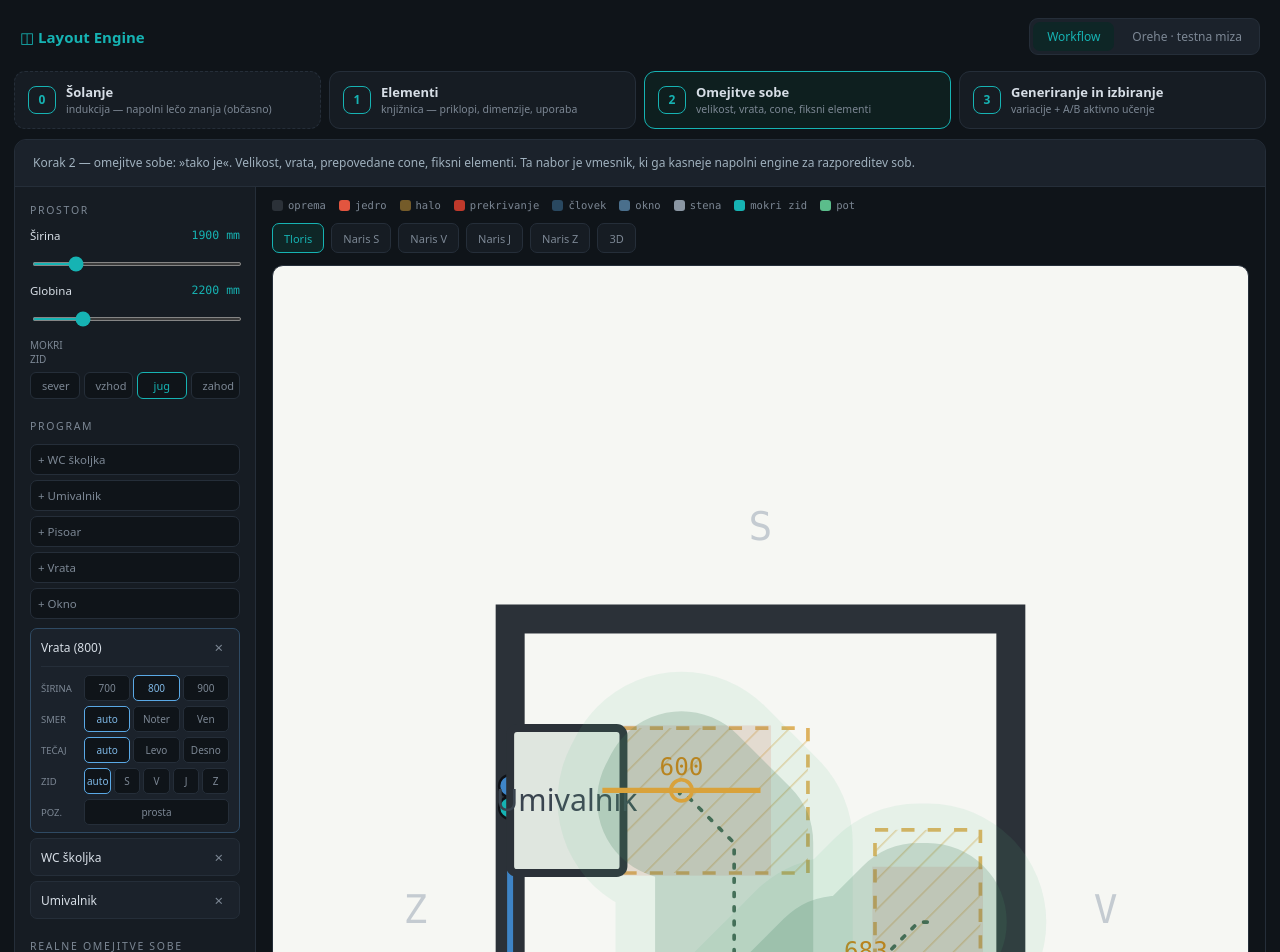
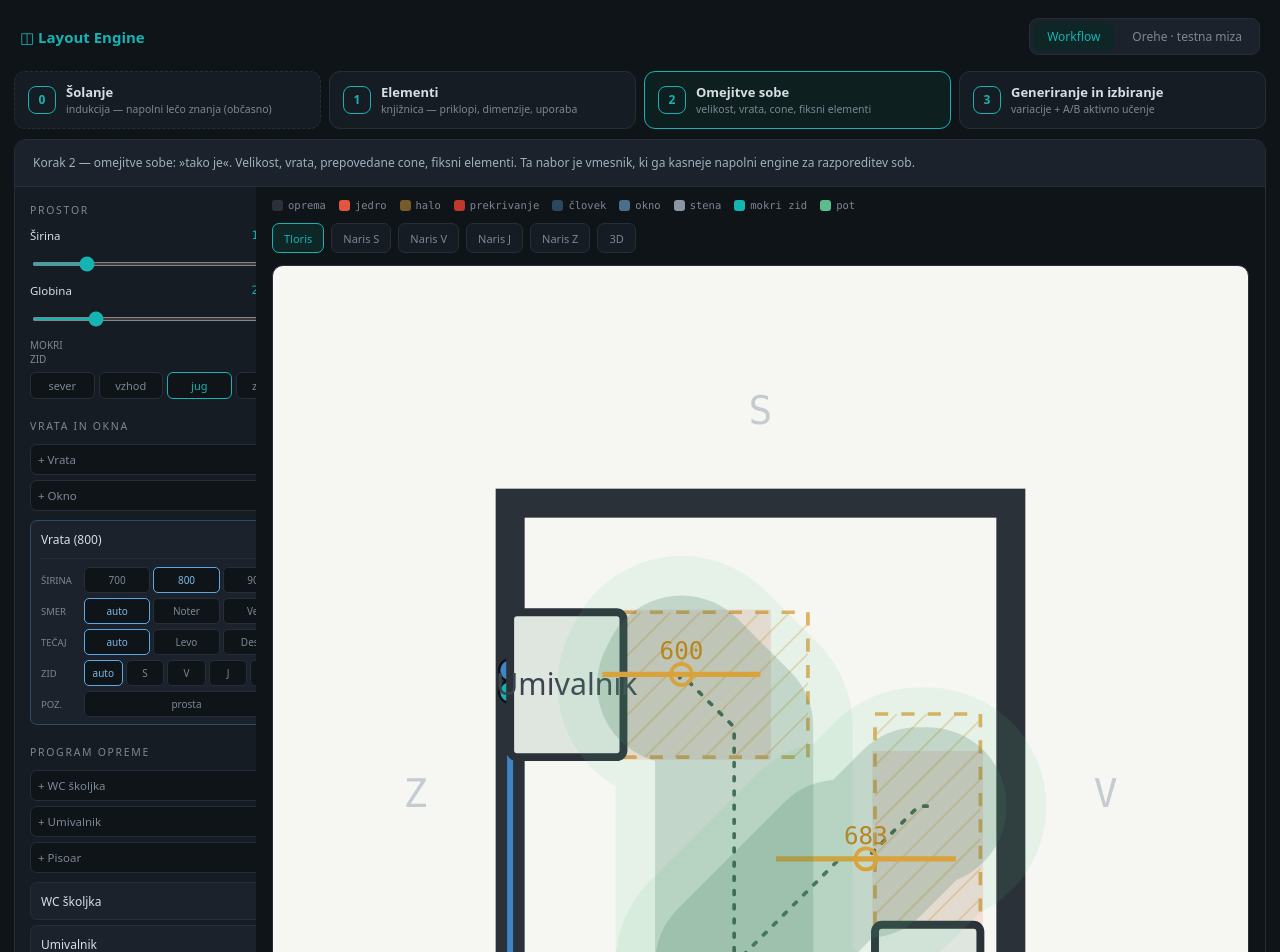
Before and after one commit to zorkojaka/FloorPlannerApp, a React (Vite) app: page / in a window 1280 px wide. Shown: the top 952 px of the page. Built offline with nearby package versions, Linux system fonts and the light colour scheme.

Commit message:
Reorganize room constraints workflow

```diff
--- a/src/LegacyLayoutEngine.jsx
+++ b/src/LegacyLayoutEngine.jsx
@@ -423,16 +423,11 @@ function O2({library}){
 
 /* ===== Korak 2 — omejitve sobe (leva polovica nekdanjega O2) ===== */
 function ConstraintsPanel({rp,library}){
-  const {W,setW,D,setD,wet,setWet,prog,setProg,setInst,soft,setSoft,allowFloorRoutes,setAllowFloorRoutes,zones,setZones,setZone,hasDoor,cornerEls,feasibility,setSeed,pathMin,setPathMin,pathWant,setPathWant,showPaths,setShowPaths}=rp;
-  return (
-    <aside className="col">
-      <div className="eyebrow">Prostor</div>
-      <Num label="Širina" v={W} set={setW} min={1200} max={5000} step={50}/>
-      <Num label="Globina" v={D} set={setD} min={1400} max={5000} step={50}/>
-      <div className="wp"><span>Mokri zid</span><div className="rt wgrid">{["N","E","S","W"].map(w=><button key={w} className={wet===w?"on":""} onClick={()=>setWet(w)}>{({N:"sever",E:"vzhod",S:"jug",W:"zahod"})[w]}</button>)}</div></div>
-      <div className="eyebrow mt">Program</div>
-      <div className="addRow">{Object.entries(library).map(([k,e])=><button key={k} onClick={()=>setProg(p=>[...p,{id:uid(),key:k,...(isDoor(e)?{w:800,dir:"auto",wall:"auto",hinge:"auto"}:{})}])}>+ {e.name}</button>)}</div>
-      <div className="progList">{prog.map(p=>{const e=library[p.key];const door=isDoor(e);
+  const {W,setW,D,setD,wet,setWet,prog,setProg,setInst,soft,setSoft,allowFloorRoutes,setAllowFloorRoutes,zones,setZones,setZone,hasDoor,cornerEls,feasibility,setSeed,pathMin,setPathMin,pathWant,setPathWant,showPaths,setShowPaths,paths,comfort}=rp;
+  const openings=prog.filter(p=>{const e=library[p.key];return e&&(isDoor(e)||e.kind==="window");});
+  const equipment=prog.filter(p=>{const e=library[p.key];return e&&!isDoor(e)&&e.kind!=="window";});
+  const addProgram=(key)=>setProg(p=>[...p,{id:uid(),key,...(isDoor(library[key])?{w:800,dir:"auto",wall:"auto",hinge:"auto"}:{})}]);
+  const renderItem=(p)=>{const e=library[p.key];const door=isDoor(e);
     return <div key={p.id} className={"pItem "+(door?"door":"")}>
       <div className="pTop"><span>{e.name}{door?` (${p.w})`:""}</span><button onClick={()=>setProg(P=>P.filter(x=>x.id!==p.id))}>×</button></div>
       {door && <div className="dCfg">
@@ -443,10 +438,27 @@ function ConstraintsPanel({rp,library}){
         <div className="dRow"><span>poz.</span><div className="rt3"><button className={p.fixedPos?"on":""} onClick={()=>setInst(p.id,{fixedPos:!p.fixedPos})}>{p.fixedPos?"fiksna":"prosta"}</button></div></div>
         {p.fixedPos && <input type="range" min="0" max="1" step="0.02" value={p.fpos??0.5} onChange={e=>setInst(p.id,{fpos:+e.target.value})} style={{width:"100%",marginTop:2,accentColor:"#5aa9e6"}}/>}
       </div>}
-        </div>;})}</div>
+    </div>;
+  };
+  return (
+    <aside className="constraints2">
+      <div className="col inputCol">
+        <div className="eyebrow">Prostor</div>
+        <Num label="Širina" v={W} set={setW} min={1200} max={5000} step={50}/>
+        <Num label="Globina" v={D} set={setD} min={1400} max={5000} step={50}/>
+        <div className="wp"><span>Mokri zid</span><div className="rt wgrid">{["N","E","S","W"].map(w=><button key={w} className={wet===w?"on":""} onClick={()=>setWet(w)}>{({N:"sever",E:"vzhod",S:"jug",W:"zahod"})[w]}</button>)}</div></div>
+
+        <div className="eyebrow mt">Vrata in okna</div>
+        <div className="addRow">{Object.entries(library).filter(([,e])=>isDoor(e)||e.kind==="window").map(([k,e])=><button key={k} onClick={()=>addProgram(k)}>+ {e.name}</button>)}</div>
+        <div className="progList">{openings.map(renderItem)}</div>
         {!hasDoor && <div className="warnNote">⚠ Soba rabi vsaj ena vrata. Dodaj jih, sicer ni veljavne rešitve.</div>}
+
+        <div className="eyebrow mt">Program opreme</div>
+        <div className="addRow">{Object.entries(library).filter(([,e])=>!isDoor(e)&&e.kind!=="window").map(([k,e])=><button key={k} onClick={()=>addProgram(k)}>+ {e.name}</button>)}</div>
+        <div className="progList">{equipment.map(renderItem)}</div>
         {cornerEls.length>0 && <div className="warnNote">Kotni elementi rabijo vogalno postavitev - pride kasneje.</div>}
         {!feasibility.feasible && <div className="warnNote"><b>Predhodna izvedljivost</b><br/>{feasibility.reasons.map((r,i)=><span key={i}>{r}<br/></span>)}</div>}
+
         <div className="eyebrow mt">Realne omejitve sobe</div>
         <button className="add" onClick={()=>setZones(z=>[...z,{id:uid(),x:Math.round(W*0.4),y:Math.round(D*0.35),w:600,h:600}])}>+ prepovedana cona</button>
         {zones.map(z=>(
@@ -461,16 +473,31 @@ function ConstraintsPanel({rp,library}){
           </div>
         ))}
         <div className="ifaceNote">Vmesnik omejitev: zdaj jih vnašaš ti (steber, okno, obstoječa vrata). Kasneje jih engine za razporeditev sob napolni sam - kje so vrata, koliko m².</div>
-      <label className="softTgl"><input type="checkbox" checked={soft} onChange={e=>setSoft(e.target.checked)}/> <span>Mehka pravila: halo se sme upogniti</span></label>
-      <div className="softNote">{soft?"Halo se sme prekriti (kazen). Lok vrat ostane TRDO pravilo - vanj nikoli.":"Strogo: vsako prekrivanje halo = zavrnitev."}</div>
-      <label className="softTgl"><input type="checkbox" checked={allowFloorRoutes} onChange={e=>setAllowFloorRoutes(e.target.checked)}/> <span>O5: talne trase dovoljene</span></label>
-      <div className="softNote">{allowFloorRoutes?"Priklopi, ki vodijo v tla, se trasirajo naravnost po plošči.":"Priklopi v tla se preusmerijo po steni (obodu) do mokrega zidu - daljša trasa, brez prebijanja plošče."}</div>
-      <div className="eyebrow mt">Širina poti</div>
+      </div>
+      <div className="col controlCol">
+        <Section k="input-paths" title="Pregled poti">
+          <label className="softTgl"><input type="checkbox" checked={showPaths} onChange={e=>setShowPaths(e.target.checked)}/> <span>Pokaži poti (vrata → element)</span></label>
+          {paths.length>0 ? <div className="routeList">{paths.map((pt,i)=><div key={i} className="routeItem">
+            <span>{pt.name} · {pt.reachable?(pt.minWidth>=pathWant?"udobno":"ozko"):"NI POTI"}</span>
+            <b className="mono">{pt.reachable?Math.round(pt.minWidth)+" mm":"blok"}</b>
+          </div>)}</div> : <div className="soft2 none">Poti se pokažejo po veljavni generaciji.</div>}
+        </Section>
+        <Section k="input-widths" title="Širina poti">
           <Num label="Minimalna (trdo)" v={pathMin} set={setPathMin} min={300} max={2400} step={50} c="#e2553f"/>
           <Num label="Želena (mehko)" v={pathWant} set={setPathWant} min={300} max={3000} step={50} c="#5bbd8b"/>
-      <div className="softNote">Pot je trak te širine. <b style={{color:"#e2553f"}}>Minimalna</b> je trda: pod njo razporeditev ni veljavna. <b style={{color:"#5bbd8b"}}>Želena</b> je mehka: udobje/srečanje, vpliva le na oceno. (Obračanje viličarja/radij je odloženo za proizvodno domeno.)</div>
-      <label className="softTgl"><input type="checkbox" checked={showPaths} onChange={e=>setShowPaths(e.target.checked)}/> <span>Pokaži poti (vrata → element)</span></label>
+          {comfort&&<div className="softNote">Trenutno: najožja <b className="mono">{Math.round(comfort.minWidth)}</b> mm · udobje <b className="mono">{Math.round(comfort.ratio*100)}</b>.</div>}
+          <div className="softNote">Minimalna je trda; želena je mehka in vpliva le na oceno udobja.</div>
+        </Section>
+        <Section k="input-floor" title="Talne trase">
+          <label className="softTgl"><input type="checkbox" checked={allowFloorRoutes} onChange={e=>setAllowFloorRoutes(e.target.checked)}/> <span>O5: talne trase dovoljene</span></label>
+          <div className="softNote">{allowFloorRoutes?"Priklopi, ki vodijo v tla, se trasirajo naravnost po plošči.":"Priklopi v tla se preusmerijo po steni do mokrega zidu."}</div>
+        </Section>
+        <Section k="input-soft" title="Mehka pravila">
+          <label className="softTgl"><input type="checkbox" checked={soft} onChange={e=>setSoft(e.target.checked)}/> <span>Halo se sme upogniti</span></label>
+          <div className="softNote">{soft?"Halo se sme prekriti s kaznijo. Lok vrat ostane trdo pravilo.":"Strogo: vsako prekrivanje halo zavrne kandidat."}</div>
+        </Section>
         <button className="regen" onClick={()=>setSeed(s=>s+1)}>↻ Generiraj</button>
+      </div>
     </aside>
   );
 }
@@ -939,6 +966,9 @@ const CSS=`
 
 .grid3{display:grid;grid-template-columns:230px 1fr 256px;gap:1px;background:var(--bd)}
 @media(max-width:1080px){.grid3{grid-template-columns:1fr}}
+.constraints2{display:grid;grid-template-columns:minmax(300px,1.15fr) minmax(260px,.85fr);gap:1px;background:var(--bd)}
+.constraints2 .col{min-width:0}.controlCol .sec{margin-bottom:8px}.controlCol .secHd{padding:10px 0}.controlCol .secBody{padding:0 0 10px}
+@media(max-width:1180px){.constraints2{grid-template-columns:1fr}}
 .elementCards{display:grid;grid-template-columns:repeat(auto-fit,minmax(190px,1fr));gap:9px;background:var(--bd);padding:1px;margin-bottom:1px}
 .elementCard{min-height:104px;display:grid;grid-template-columns:72px 1fr auto;grid-template-rows:auto 1fr;gap:6px 9px;align-items:center;text-align:left;background:var(--panel);border:1px solid transparent;color:var(--tx);padding:9px;border-radius:8px;cursor:pointer}
 .elementCard.on{border-color:var(--cy);background:#0e2626}.elementCard .src{justify-self:end}.elementMini{width:72px;height:62px;grid-row:1/3;background:#f6f7f3;border-radius:6px}
```
Lines whose indentation alone changed are shown as unchanged.
